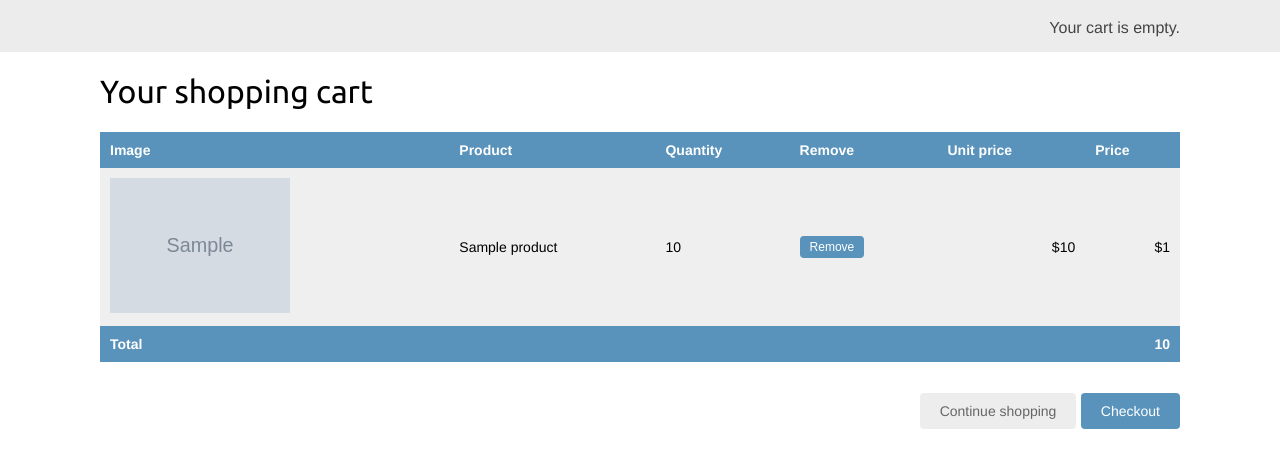
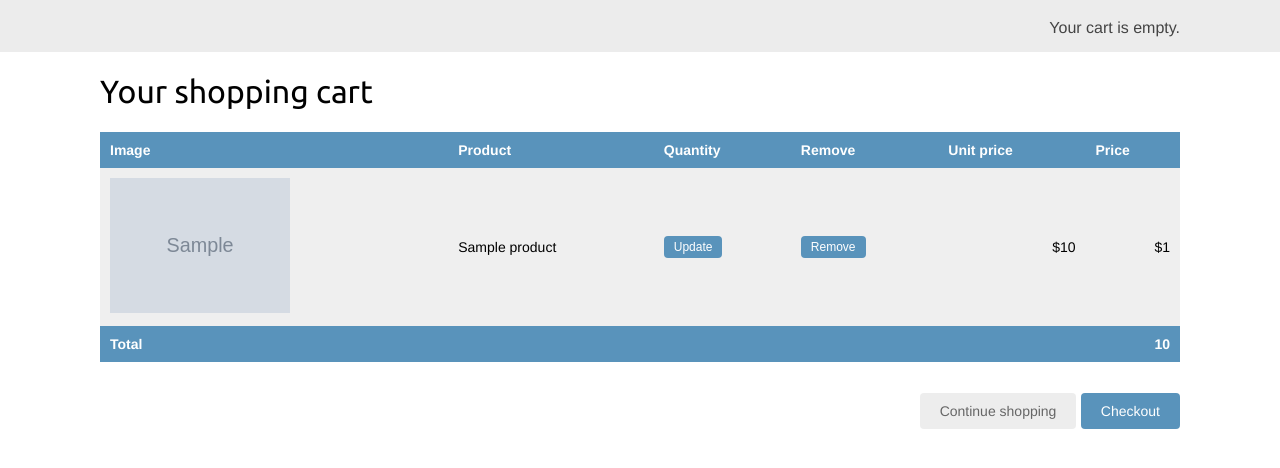
Before and after one commit to Flynotfly/myshop, a Django app: template cart/templates/cart/detail.html in a window 1280 px wide. Shown: the part 46-514 px from the top of the page. Run offline with Django 5.2, Linux system fonts and the light colour scheme; the template is opened without the code that fills it: most values are stand-ins (such as "Sample title", 1, 10 or a date in 2020); grey boxes marked "Sample" are stand-in pictures; parts of the project's set-up code (start-up, migrations or seed data) failed here and were passed over.

Commit message:
Add change item quantity form to the cart detail template

```diff
--- a/cart/templates/cart/detail.html
+++ b/cart/templates/cart/detail.html
@@ -32,7 +32,14 @@
                             </a>
                         </td>
                         <td>{{ product.name }}</td>
-                        <td>{{ item.quantity }}</td>
+                        <td>
+                            <form action="{% url 'cart:cart_add' product_id %}" method="post">
+                                {{ item.update_quantity_form.quantity }}
+                                {{ item.update_quantity_form.override }}
+                                <input type="submit" value="Update">
+                                {% csrf_token %}
+                            </form>
+                        </td>
                         <td>
                             <form action="{% url 'cart:cart_remove' product.id %}" method="post">
                                 <input type="submit" value="Remove">
```
